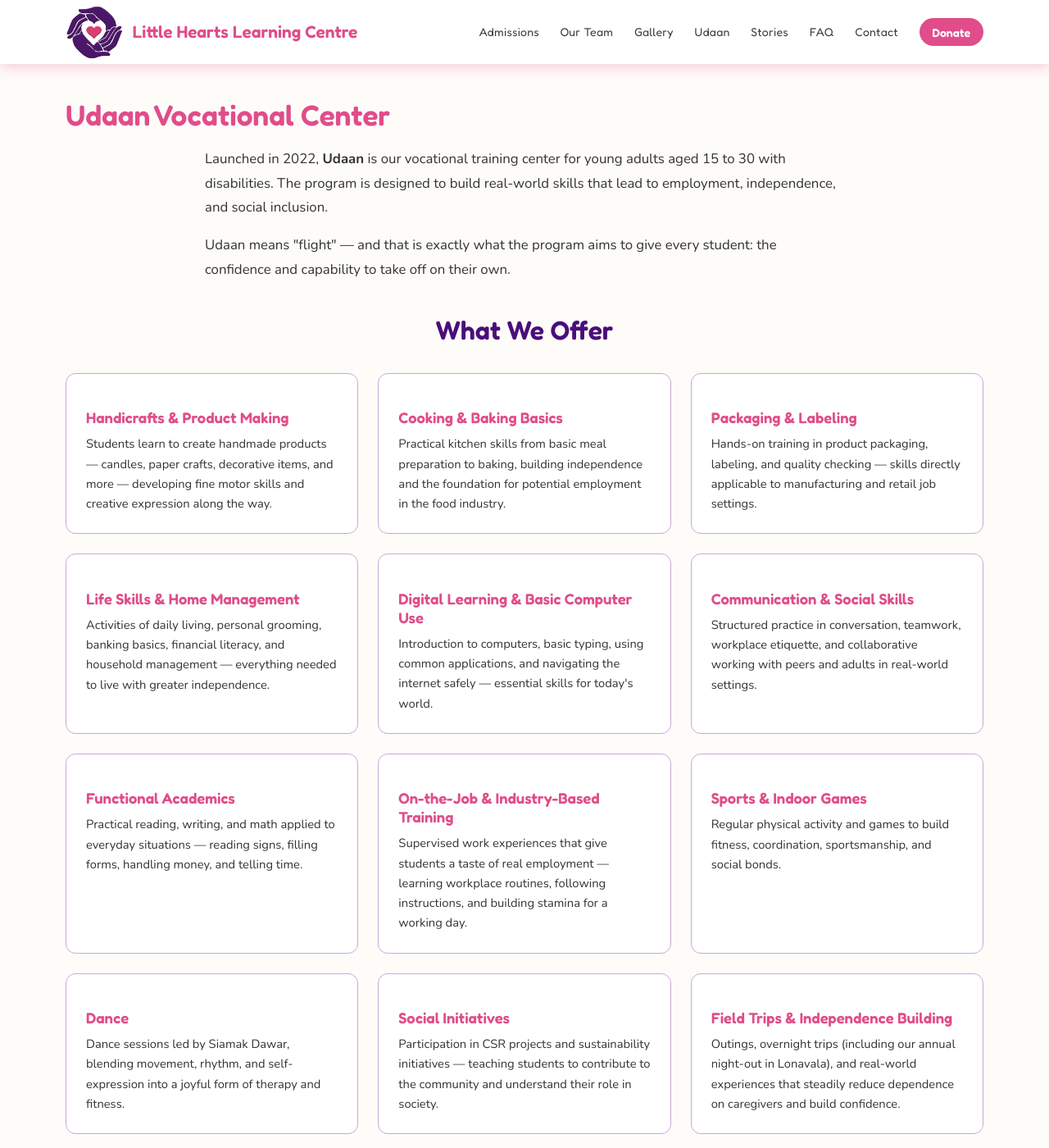
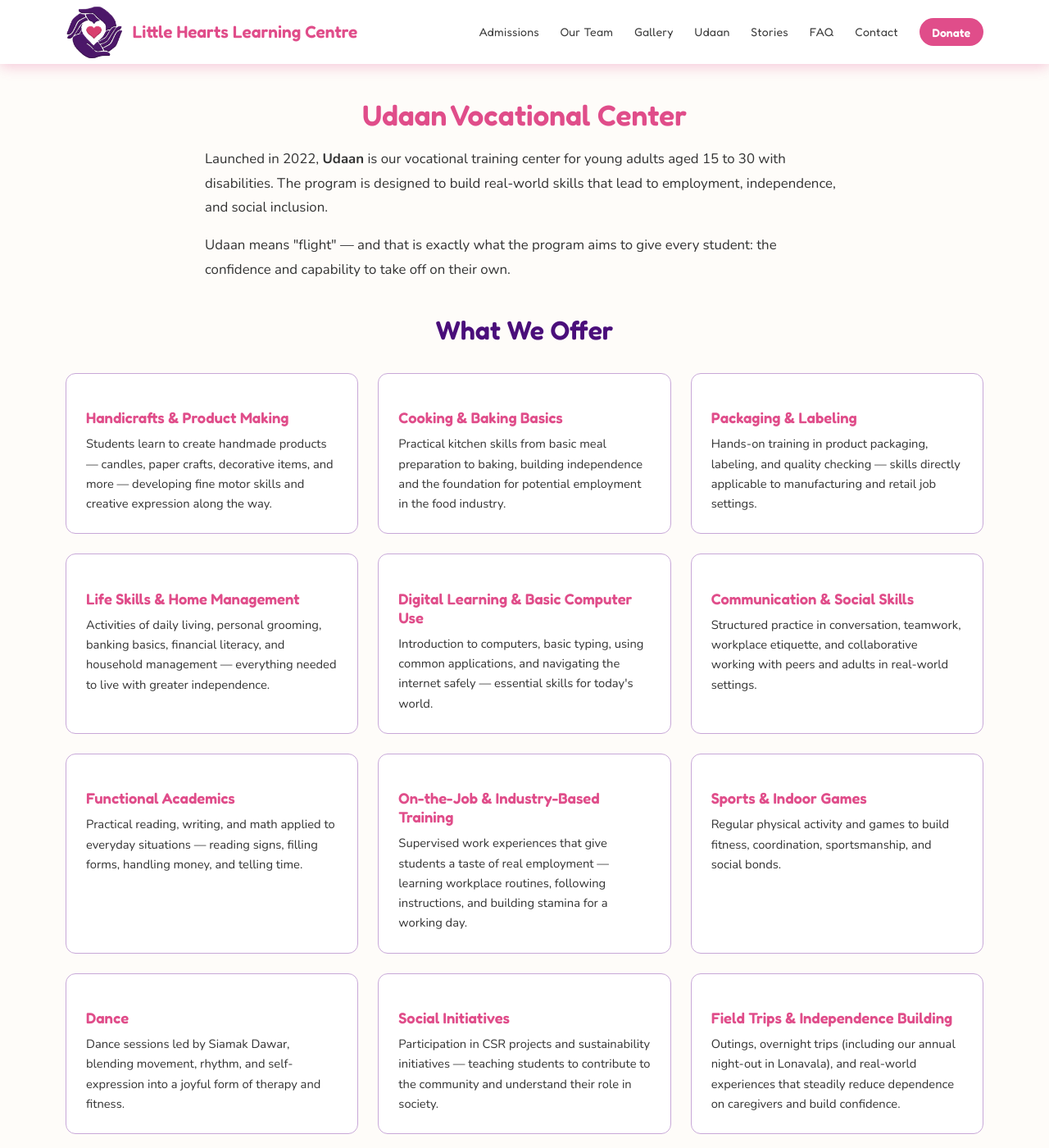
Before and after one commit to Cortinarius-I/LHLC_deCAP, a Jekyll site: the page built from udaan.md, in a window 1280 px wide and 1400 px high. Shown: the whole window at 82% size. Built offline with Jekyll 4.4.1, drawn with Linux system fonts in a browser that asks for light colours.

Commit message:
fix udaan page title and button

```diff
--- a/assets/css/main.scss
+++ b/assets/css/main.scss
@@ -2890,6 +2890,10 @@
 
 // ── Udaan page ──
 
+.page:has(.udaan-intro) h1 {
+  text-align: center;
+}
+
 .udaan-intro {
   max-width: 780px;
   margin: 0 auto 2.5rem;
@@ -2954,7 +2958,8 @@
   margin-bottom: 1rem;
 }
 
-.udaan-contact-btn {
+.udaan-contact-btn,
+.udaan-contact-btn:visited {
   display: inline-block;
   background: $primary;
   color: #fff;
@@ -2966,6 +2971,8 @@
   transition: background 0.2s;
 }
 
-.udaan-contact-btn:hover {
+.udaan-contact-btn:hover,
+.udaan-contact-btn:focus {
   background: darken($primary, 8%);
-}
+  color: #fff;
+}
```
